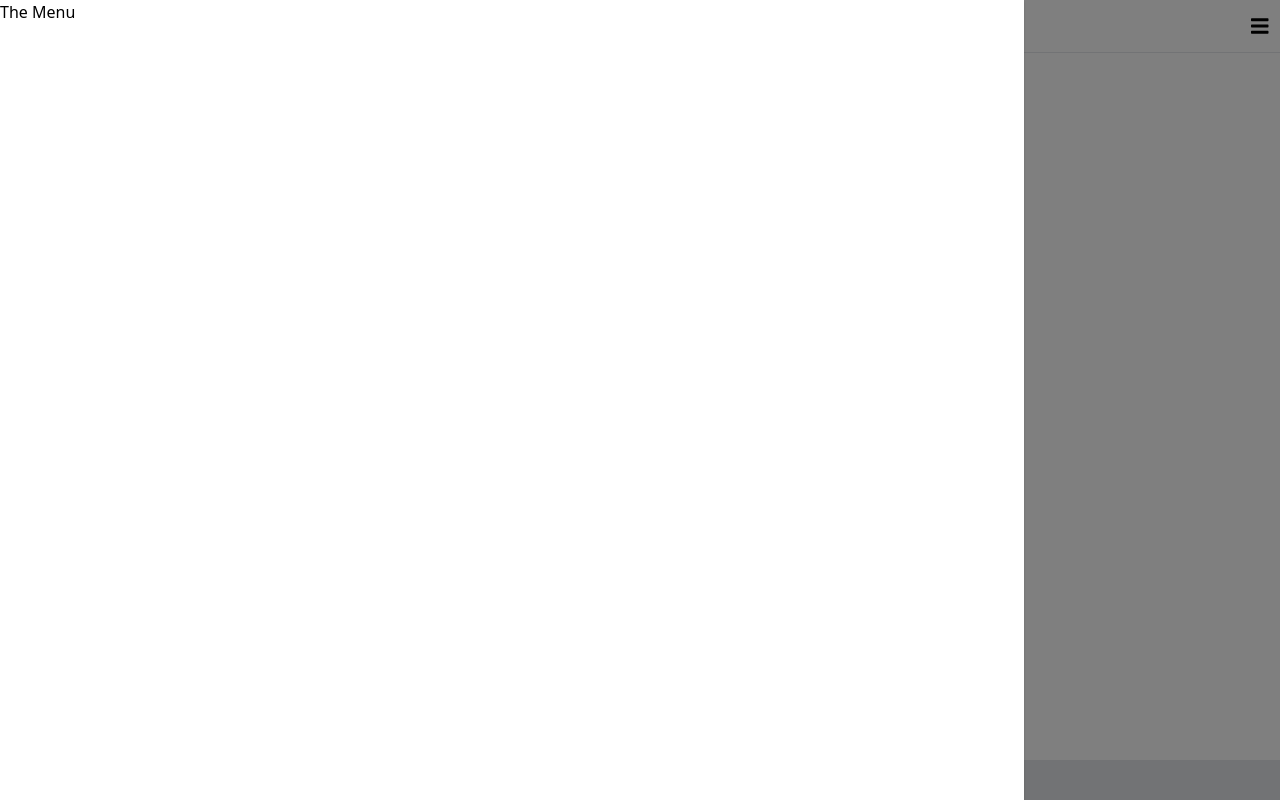
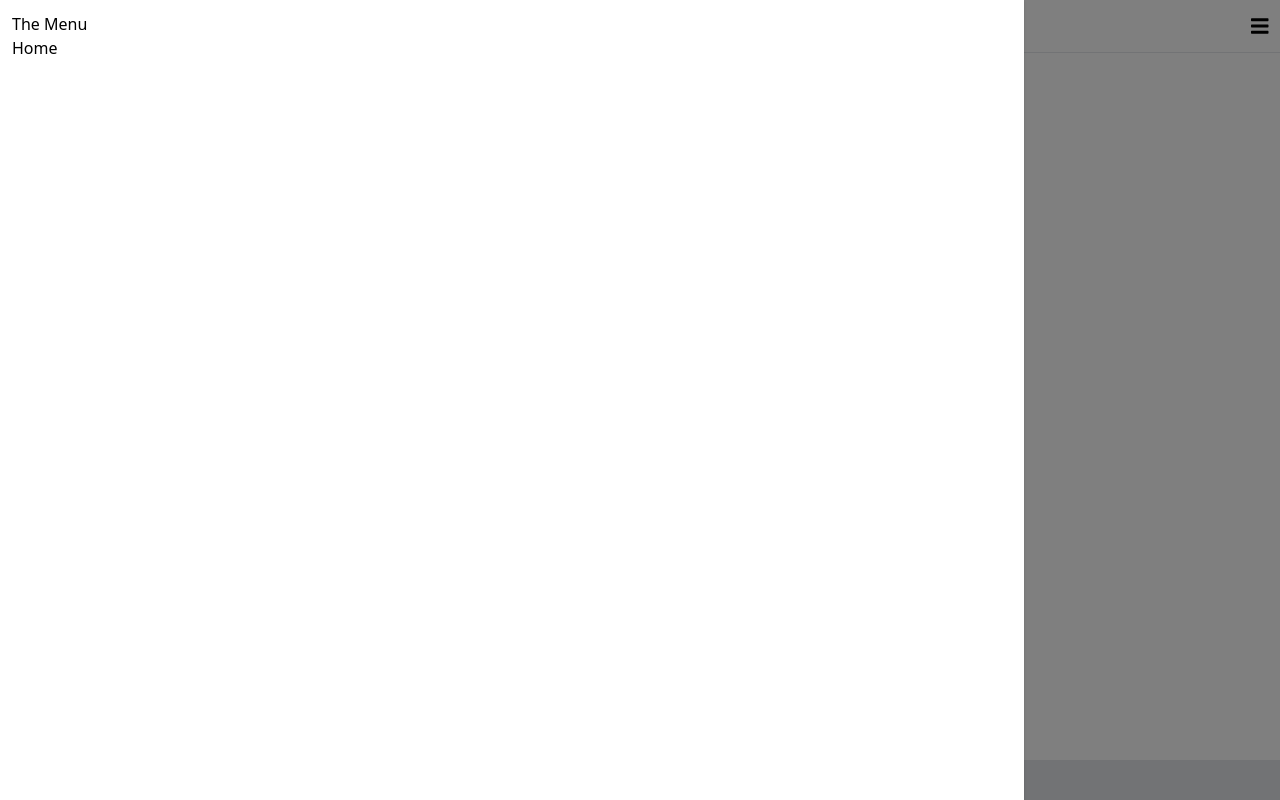
Before and after one commit to mazharvai007/try_react_tailwindcss, a React (Create React App) app: page / in a window 1280 px wide. Both pictures are taken after a click on the icon 1259 px from the left and 25 px from the top of the page. Built offline with nearby package versions, Linux system fonts and the light colour scheme.

Commit message:
added animation in the navigation

```diff
--- a/package.json
+++ b/package.json
@@ -14,6 +14,7 @@
     "react": "^17.0.1",
     "react-dom": "^17.0.1",
     "react-scripts": "4.0.1",
+    "react-spring": "^8.0.27",
     "tailwindcss": "^2.0.2",
     "web-vitals": "^0.2.4"
   },
--- a/src/Components/Navigation/Navigation.js
+++ b/src/Components/Navigation/Navigation.js
@@ -1,25 +1,20 @@
 import React, { useState } from 'react';
 import { FontAwesomeIcon } from '@fortawesome/react-fontawesome';
 import { faBars } from '@fortawesome/free-solid-svg-icons';
+import { useTransition, animated } from 'react-spring';
 
 function Navigation() {
 	const [showManu, setShowMenu] = useState(false);
-
-	let menu;
-	let menuMask;
-
-	if (showManu) {
-		menu = (
-			<div className='fixed bg-white top-0 left-0 w-4/5 h-full z-50 shadow'>
-				The Menu
-			</div>
-		);
-		menuMask = (
-			<div
-				className='bg-black-t-50 fixed top-0 left-0 w-full h-full z-50'
-				onClick={() => setShowMenu(false)}></div>
-		);
-	}
+	const maskTransition = useTransition(showManu, null, {
+		from: { position: 'absolute', opacity: 0 },
+		enter: { opacity: 1 },
+		leave: { opacity: 0 },
+	});
+	const menuTransition = useTransition(showManu, null, {
+		from: { opacity: 0, transform: 'translateX(-100%)' },
+		enter: { opacity: 1, transform: 'translateX(0%)' },
+		leave: { opacity: 0, transform: 'translateX(-100%)' },
+	});
 
 	return (
 		<nav>
@@ -30,8 +25,33 @@
 				/>
 			</span>
 
-			{menuMask}
-			{menu}
+			{maskTransition.map(
+				({ item, key, props }) =>
+					item && (
+						<animated.div
+							key={key}
+							style={props}
+							className='bg-black-t-50 fixed top-0 left-0 w-full h-full z-50'
+							onClick={() => setShowMenu(false)}></animated.div>
+					)
+			)}
+
+			{menuTransition.map(
+				({ item, key, props }) =>
+					item && (
+						<animated.div
+							key={key}
+							style={props}
+							className='fixed bg-white top-0 left-0 w-4/5 h-full z-50 shadow p-3'>
+							<span>The Menu</span>
+							<ul>
+								<li>
+									<a href='#'>Home</a>
+								</li>
+							</ul>
+						</animated.div>
+					)
+			)}
 		</nav>
 	);
 }
```
Also changed, not shown: 1 other file (tests, documents, lock files or other folders).
